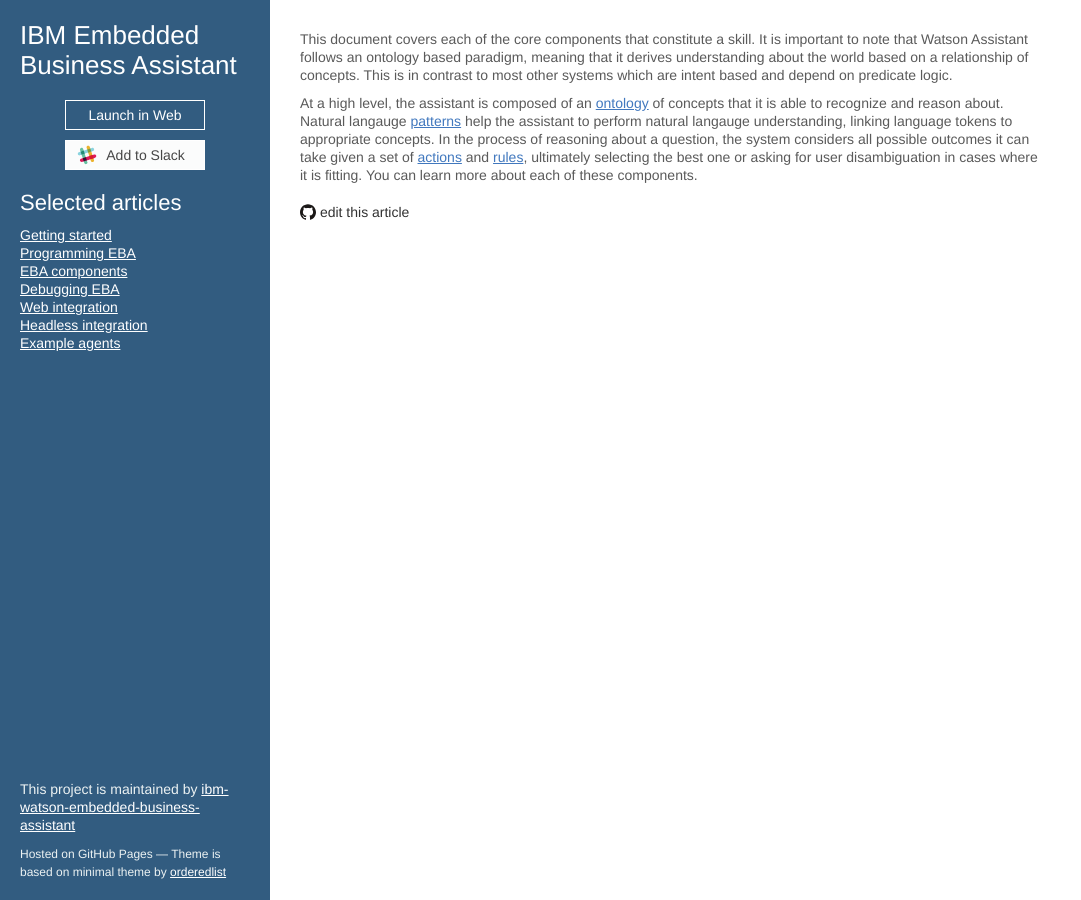
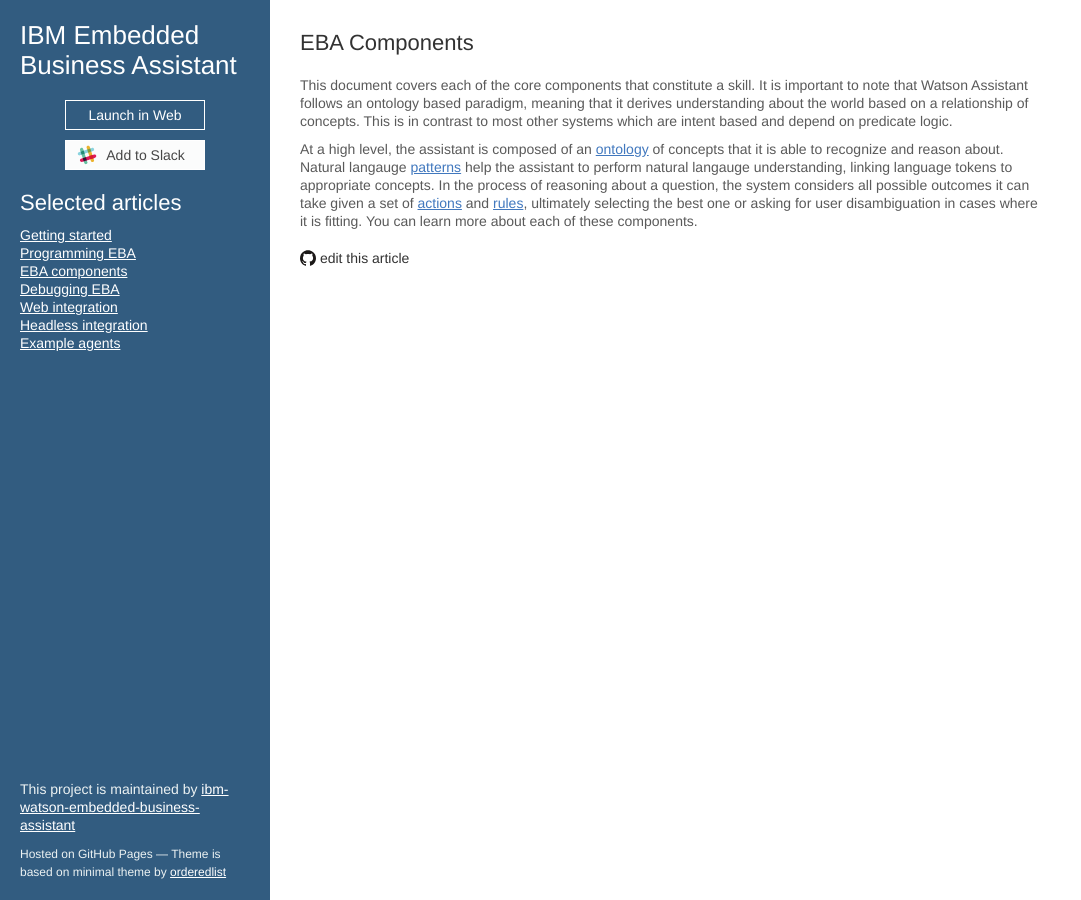
Before and after one commit to ibm-watson-embedded-business-assistant/eba-example-agents, a Jekyll site: the page built from docs/components/Components.md, in a window 1280 px wide. Shown: the whole page, without its empty margins (0-1081 px from the left). Built offline with Jekyll 4.4.1, drawn with Linux system fonts in a browser that asks for light colours; our own code applies the rules of GitHub Pages for plain Markdown files; the repository's description, which GitHub fills in, is left out.

Commit message:
Update Components.md

```diff
--- a/docs/components/Components.md
+++ b/docs/components/Components.md
@@ -1,3 +1,5 @@
+## EBA Components
+
 This document covers each of the core components that constitute a skill. It is important to note that Watson Assistant follows an ontology based paradigm, meaning that it derives understanding about the world based on a relationship of concepts. This is in contrast to most other systems which are intent based and depend on predicate logic.
 
 At a high level, the assistant is composed of an [ontology](./Ontology.md) of concepts that it is able to recognize and reason about. Natural langauge [patterns](Patterns.md) help the assistant to perform natural langauge understanding, linking language tokens to appropriate concepts. In the process of reasoning about a question, the system considers all possible outcomes it can take given a set of [actions](./Actions.md) and [rules](./Rules.md), ultimately selecting the best one or asking for user disambiguation in cases where it is fitting. You can learn more about each of these components.
```
